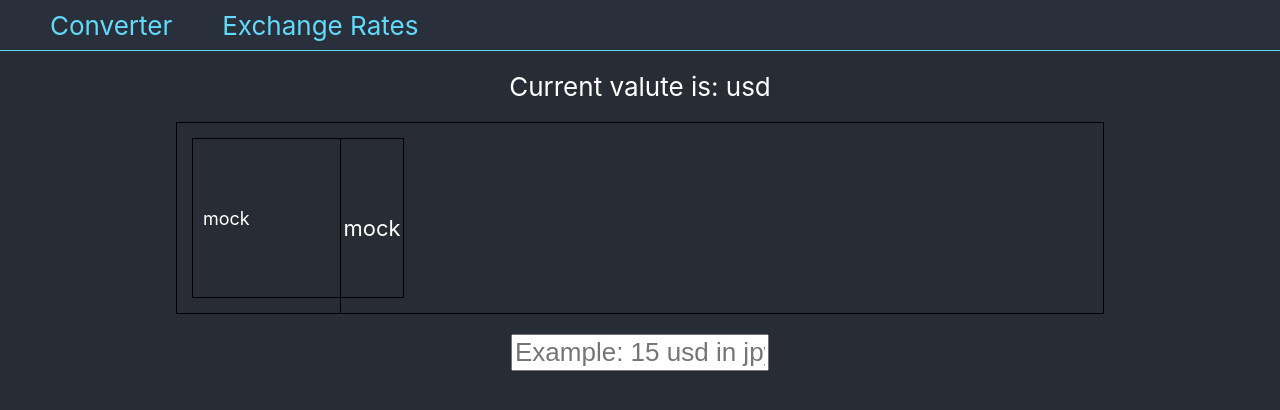
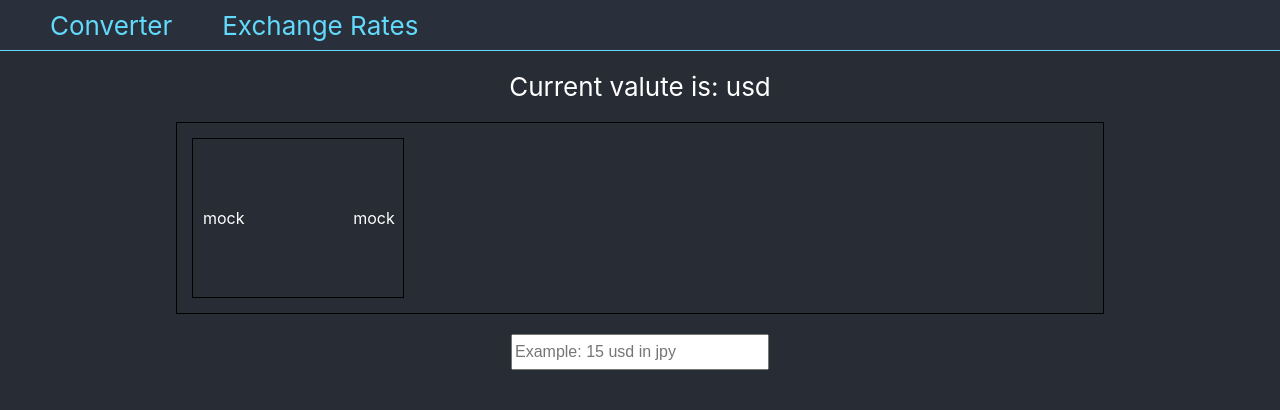
Before and after one commit to Astra-Sattelite/react-curr-rates, a React (Vite) app: page / in a window 1280 px wide. Shown: the top 410 px of the page. Built offline with nearby package versions, Linux system fonts and the light colour scheme; no server answers.

Commit message:
Css fixes

```diff
--- a/src/App.scss
+++ b/src/App.scss
@@ -21,7 +21,6 @@ button {
   margin-top: 20px;
   display: grid;
   grid-template-columns: repeat(auto-fill, minmax(200px, 1fr));
-  font-size: calc(10px + 1vmin);
   gap: 1rem;
   overflow: scroll;
   padding: 15px;
@@ -46,9 +45,11 @@ button {
 }
 
 .BasicValuteItem {
-  border: 1px solid black;
   display: flex;
   flex-direction: row;
+  box-sizing: border-box;
+  border: 1px solid black;
+  padding: 10px;
 }
 
 .BasicValuteName {
@@ -57,16 +58,14 @@ button {
   display: flex;
   align-items: center;
   justify-content: start;
-  padding-left: 10px;
+  font-size: 16px;
 }
 
 .BasicValuteAbr {
-  min-height: 100%;
+  height: 100%;
   width: 20%;
-  border-left: 1px solid black;
   display: flex;
-  font-size: calc(10px + 1.5vmin);
+  font-size: 16px;
   align-items: center;
   justify-content: center;
-  padding: 10px;
 }
--- a/src/Converter.css
+++ b/src/Converter.css
@@ -9,6 +9,7 @@
 
 .ConverterInput {
   margin-top: 20px;
+  height: 30px;
   width: 250px;
-  font-size: calc(10px + 2vmin);
+  font-size: 16px;
 }
```
